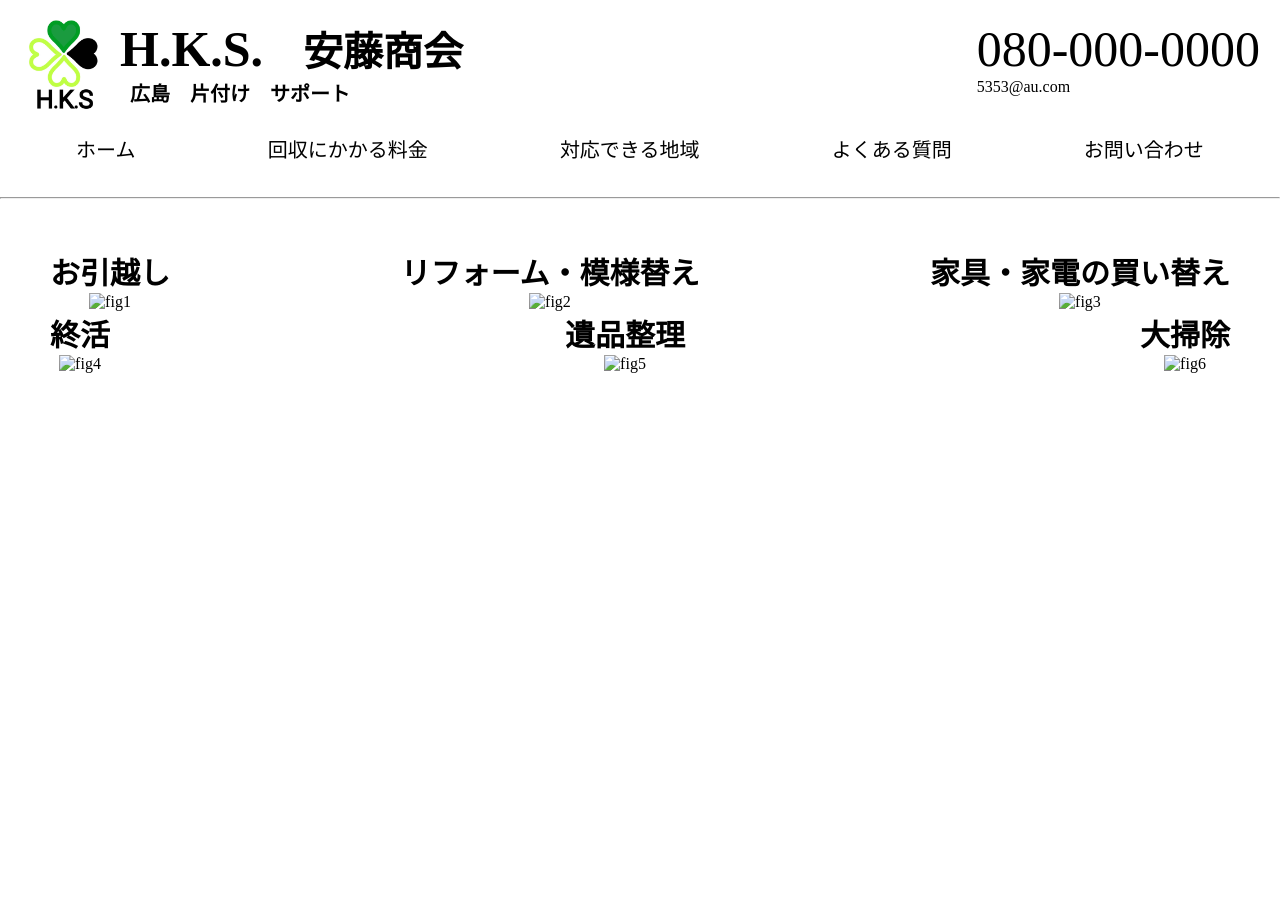
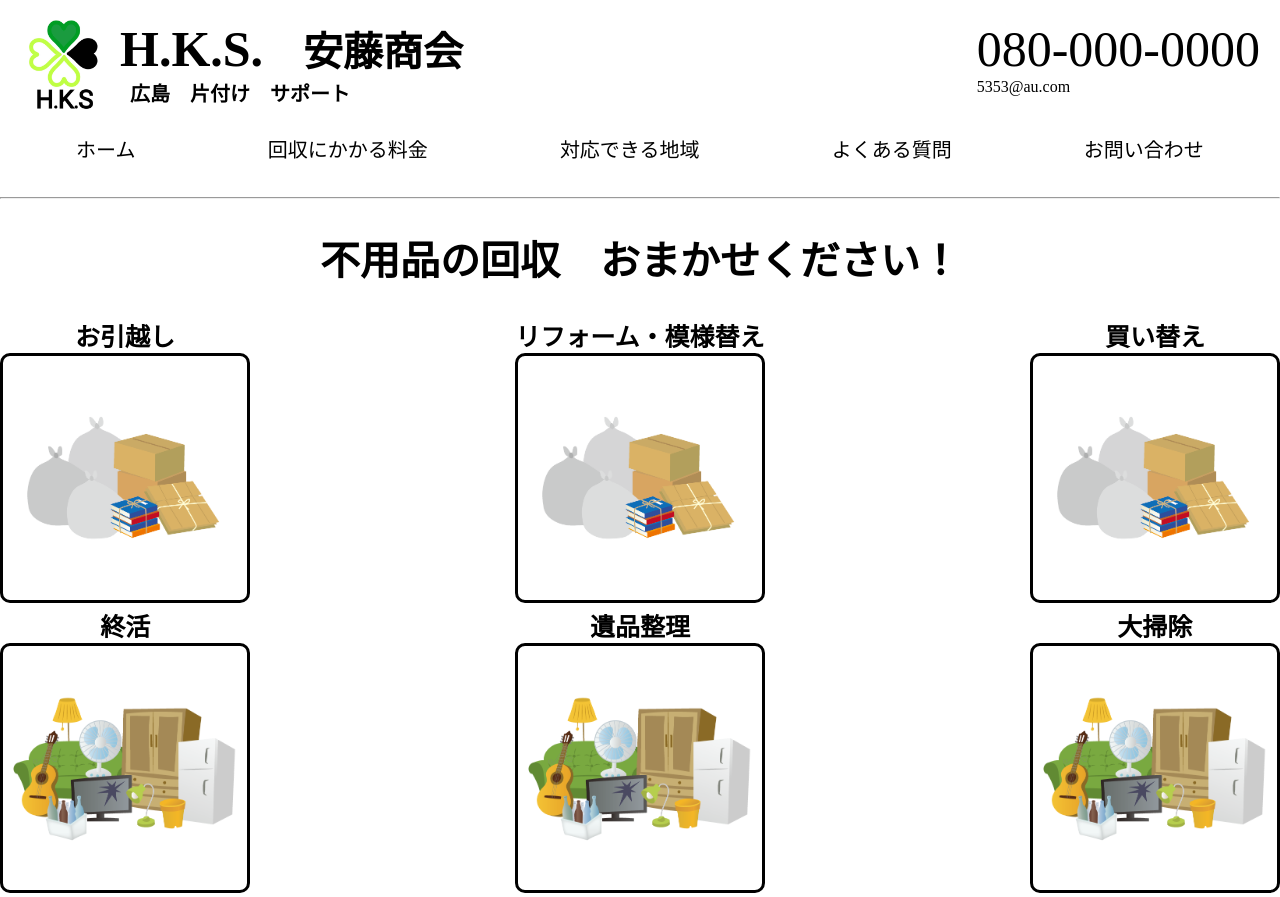
Before and after one commit to tomohirowashimi/hks, a plain HTML site: page index.html in a window 1280 px wide. Before the commit the page ends 800 px from the top, so only its background shows below. Drawn offline with Linux system fonts and the light colour scheme.

Commit message:
Add files via upload

```diff
--- a/index.html
+++ b/index.html
@@ -44,32 +44,33 @@
 　　<hr>
 
     <div class="main">
+      <h2>不用品の回収　おまかせください！</h2>
       <div class="main-upper">
         <div class="mcase1">
-          <h2>お引越し</h2>
-          <img src="" alt="fig1">
+          <h3>お引越し</h3>
+          <img src="https://github.com/tomohirowashimi/hks/blob/master/fig1.png?raw=true" alt="fig1" class="mcase-fig">
         </div>
         <div class="mcase2">
-          <h2>リフォーム・模様替え</h2>
-          <img src="" alt="fig2">
+          <h3>リフォーム・模様替え</h3>
+          <img src="https://github.com/tomohirowashimi/hks/blob/master/fig1.png?raw=true" alt="fig2" class="mcase-fig">
         </div>
         <div class="mcase3">
-          <h2>家具・家電の買い替え</h2>
-          <img src="" alt="fig3">
+          <h3>買い替え</h3>
+          <img src="https://github.com/tomohirowashimi/hks/blob/master/fig1.png?raw=true" alt="fig3" class="mcase-fig">
         </div>
       </div>
       <div class="main-lower">
         <div class="mcase4">
-          <h2>終活</h2>
-          <img src="" alt="fig4">
+          <h3>終活</h3>
+          <img src="https://github.com/tomohirowashimi/hks/blob/master/fig2.png?raw=true" alt="fig4" class="mcase-fig">
         </div>
         <div class="mcase5">
-          <h2>遺品整理</h2>
-          <img src="" alt="fig5">
+          <h3>遺品整理</h3>
+          <img src="https://github.com/tomohirowashimi/hks/blob/master/fig2.png?raw=true" alt="fig5" class="mcase-fig">
         </div>
         <div class="mcase6">
-          <h2>大掃除</h2>
-          <img src="" alt="fig6">
+          <h3>大掃除</h3>
+          <img src="https://github.com/tomohirowashimi/hks/blob/master/fig2.png?raw=true" alt="fig6" class="mcase-fig">
         </div>
       </div>
     </div>
--- a/stylesheet.css
+++ b/stylesheet.css
@@ -53,15 +53,20 @@ li {
 
 .main {
   text-align: center;
-  margin: 50px;
+}
+
+.main h2 {
+  text-align: center;
+  margin: 30px;
+  font-size: 40px;
 }
 
 .main-upper {
   display: flex;
 }
 
-.main-upper h2 {
-  font-size: 30px;
+.main-upper h3 {
+  font-size: 25px;
 }
 
 .mcase1 {
@@ -76,8 +81,8 @@ li {
   display: flex;
 }
 
-.main-lower h2 {
-  font-size: 30px;
+.main-lower h3 {
+  font-size: 25px;
 }
 
 .mcase4 {
@@ -87,3 +92,9 @@ li {
 .mcase6 {
   margin-left: auto;
 }
+
+.mcase-fig {
+  height: 250px;
+  border: solid;
+  border-radius: 10px;
+}
```
